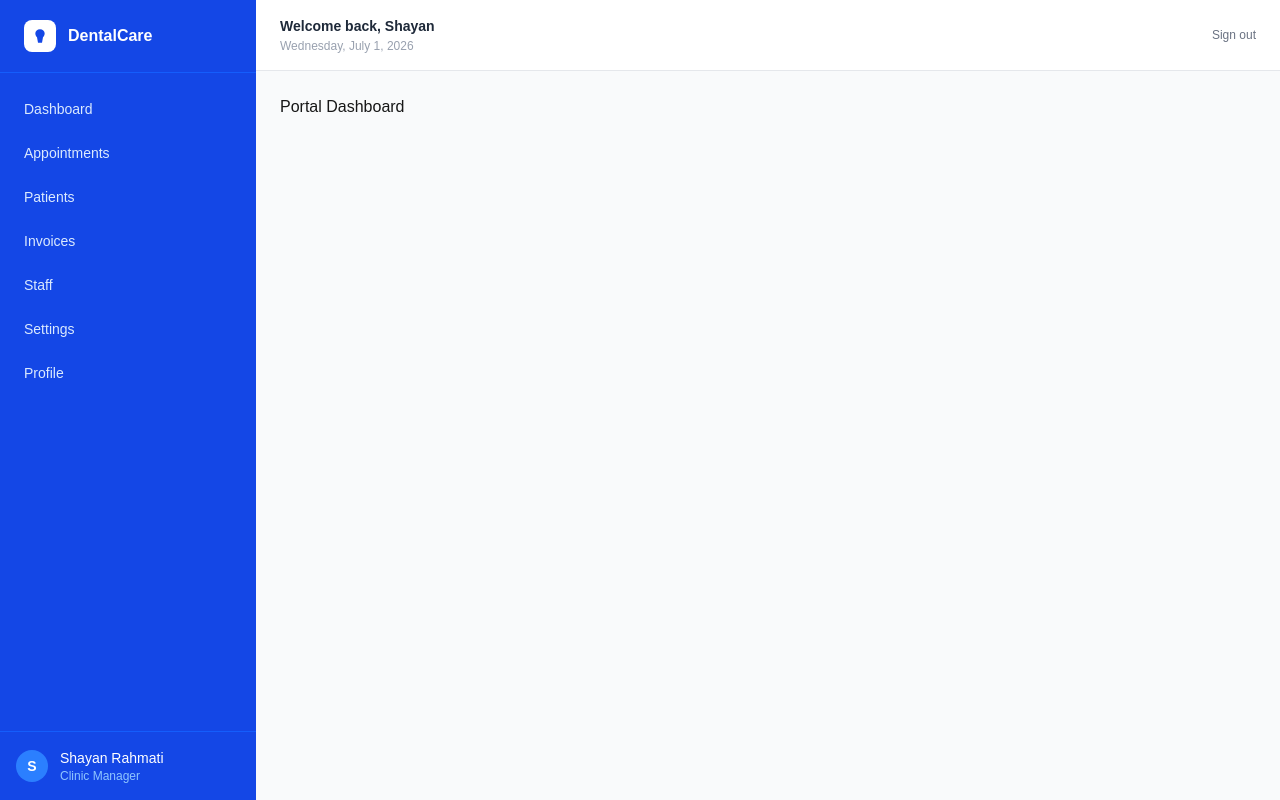
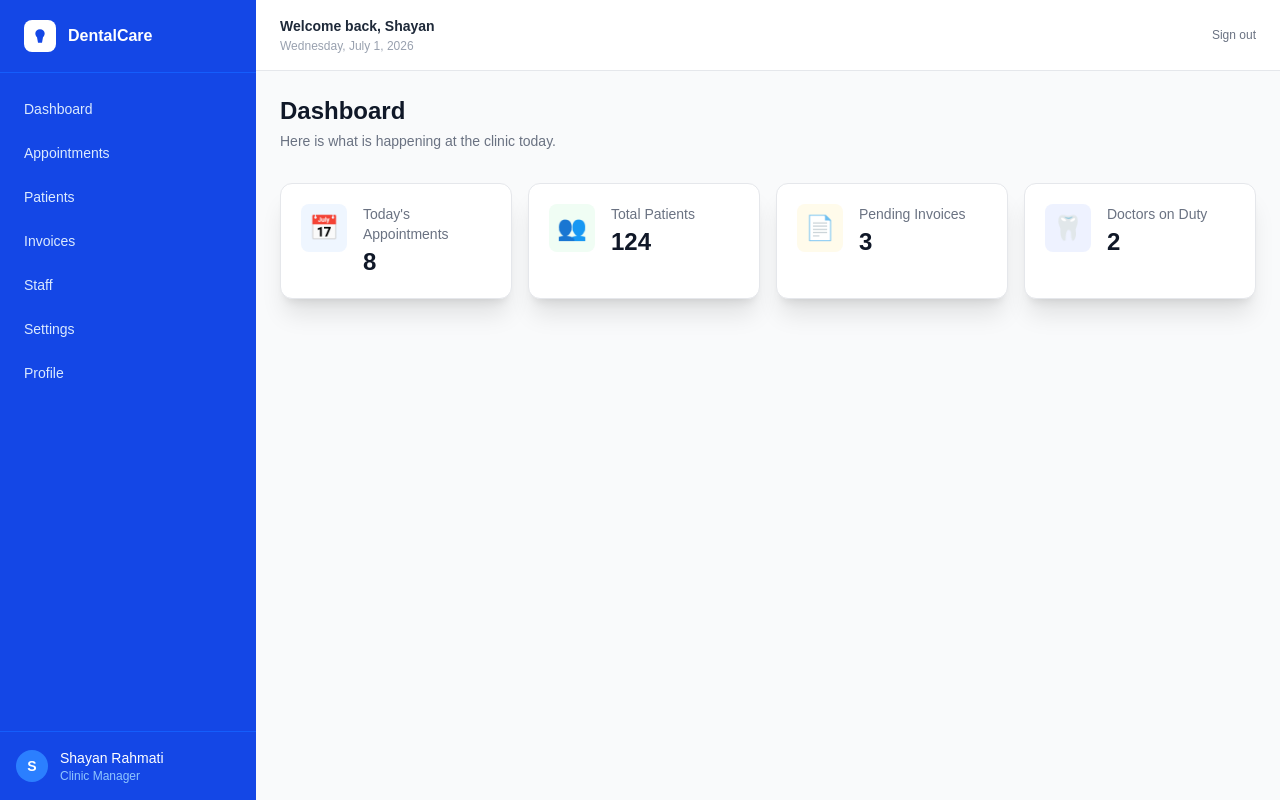
Before and after one commit to shayan655/dental-clinic-front, a Next.js app: page /portal in a window 1280 px wide. Built offline with nearby package versions, Linux system fonts and the light colour scheme; no server answers.

Commit message:
Build portal page

```diff
--- a/src/app/portal/page.tsx
+++ b/src/app/portal/page.tsx
@@ -1,5 +1,125 @@
-export default function PortalPage() {
-     return (
-          <div>Portal Dashboard</div>
-     )
+import { api } from '@/lib/api'
+import { AppointmentStatus } from '@/types'
+
+// --- Types (local to this file for now) ---
+type DashboardStats = {
+  appointmentsToday: number
+  totalPatients: number
+  pendingInvoices: number
+  doctorsOnDuty: number
 }
+
+type DashboardAppointment = {
+  id: number
+  patientName: string
+  time: string
+  service: string
+  status: AppointmentStatus
+}
+
+type DashboardData = {
+  stats: DashboardStats
+  todaysAppointments: DashboardAppointment[]
+}
+
+// --- Data fetching ---
+async function getDashboardData(): Promise<DashboardData> {
+  try {
+    return await api.get('/api/dashboard/manager')
+  } catch {
+    return {
+      stats: {
+        appointmentsToday: 8,
+        totalPatients: 124,
+        pendingInvoices: 3,
+        doctorsOnDuty: 2,
+      },
+      todaysAppointments: [
+        { id: 1, patientName: 'Sarah Johnson', time: '09:00', service: 'Cleaning', status: 'confirmed'},
+        { id: 2, patientName: 'Mark Ellis',    time: '10:30', service: 'Root Canal', status: 'checked_in'},
+        { id: 3, patientName: 'Lina Bauer',    time: '12:00', service: 'Checkup', status: 'checked_in'},
+        { id: 4, patientName: 'Tom Nguyen',    time: '14:00', service: 'Filling', status: 'confirmed'},
+      ],
+    }
+  }
+}
+
+// --- Components ---
+type AccentColor = 'blue' | 'green' | 'amber' | 'indigo'
+
+const accentClasses: Record<AccentColor, { bg: string; text: string }> = {
+  blue:   { bg: 'bg-blue-50',   text: 'text-blue-600'   },
+  green:  { bg: 'bg-green-50',  text: 'text-green-600'  },
+  amber:  { bg: 'bg-amber-50',  text: 'text-amber-600'  },
+  indigo: { bg: 'bg-indigo-50', text: 'text-indigo-600' },
+}
+
+function StatCard({
+  label,
+  value,
+  icon,
+  accent,
+}: {
+  label: string
+  value: number
+  icon: string
+  accent: AccentColor
+}) {
+  const { bg, text } = accentClasses[accent]
+
+  return (
+    <div className="bg-white rounded-xl border border-gray-200 p-5 flex items-start gap-4 shadow-xl">
+      <div className={`${bg} ${text} text-2xl rounded-lg p-2`}>
+        {icon}
+      </div>
+      <div>
+        <p className="text-sm text-gray-500">{label}</p>
+        <p className="text-2xl font-bold text-gray-900 mt-0.5">{value}</p>
+      </div>
+    </div>
+  )
+}
+
+// --- Page ---
+export default async function DashboardPage() {
+  const { stats, todaysAppointments } = await getDashboardData()
+
+  return (
+    <div className="space-y-8">
+          <div>
+               <h1 className="text-2xl font-bold text-gray-900">Dashboard</h1>
+               <p className="text-sm text-gray-500 mt-1">Here is what is happening at the clinic today.</p>
+          </div>
+
+          {/* Stats */}
+          <div className="grid grid-cols-2 lg:grid-cols-4 gap-4">
+               <StatCard
+                    label="Today's Appointments"
+                    value={stats.appointmentsToday}
+                    icon="📅"
+                    accent="blue"
+               />
+               <StatCard
+                    label="Total Patients"
+                    value={stats.totalPatients}
+                    icon="👥"
+                    accent="green"
+               />
+               <StatCard
+                    label="Pending Invoices"
+                    value={stats.pendingInvoices}
+                    icon="📄"
+                    accent="amber"
+               />
+               <StatCard
+                    label="Doctors on Duty"
+                    value={stats.doctorsOnDuty}
+                    icon="🦷"
+                    accent="indigo"
+               />
+          </div>
+
+          {/* Appointments table — we'll build this after */}
+    </div>
+  )
+}
```
